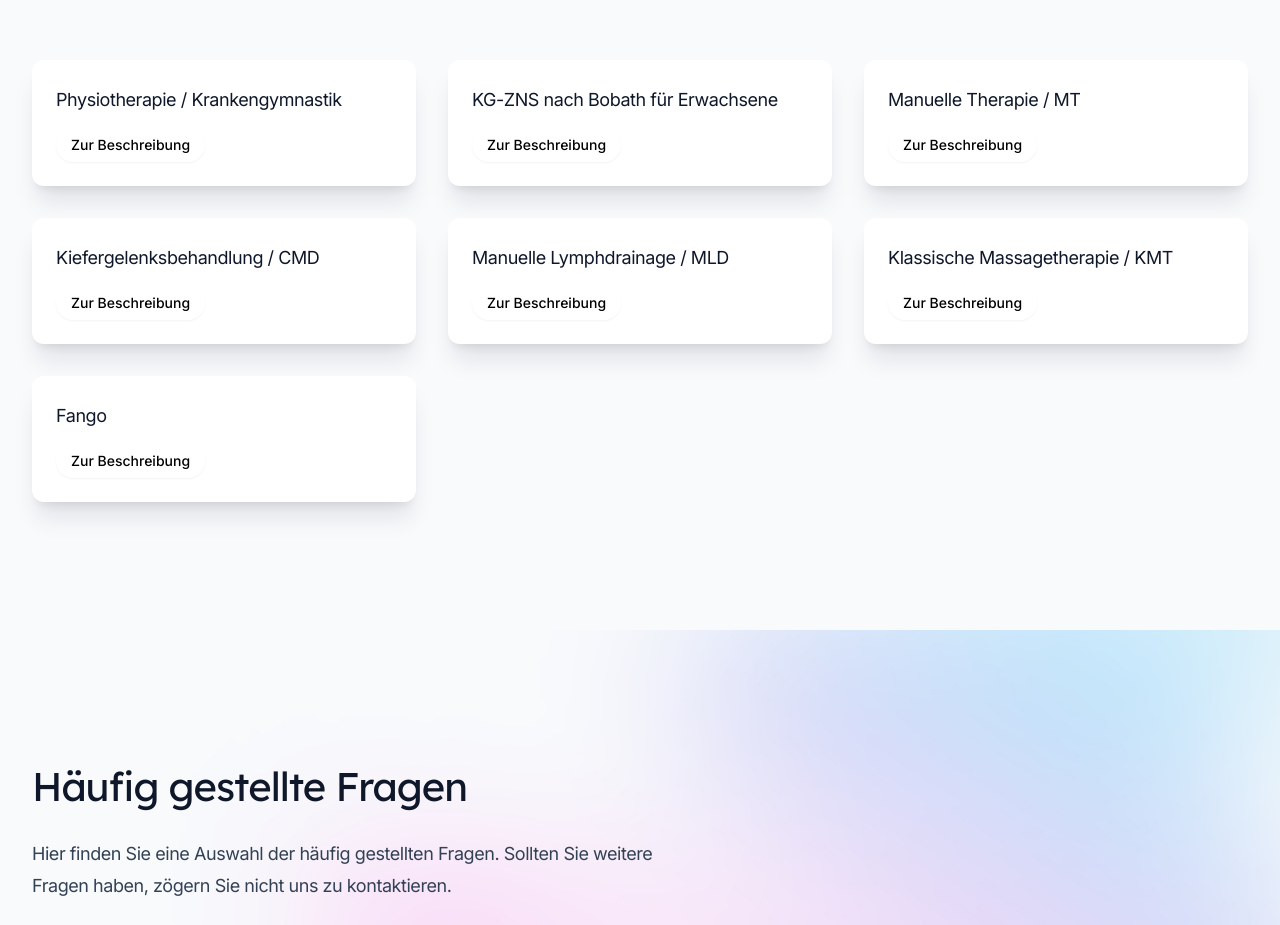
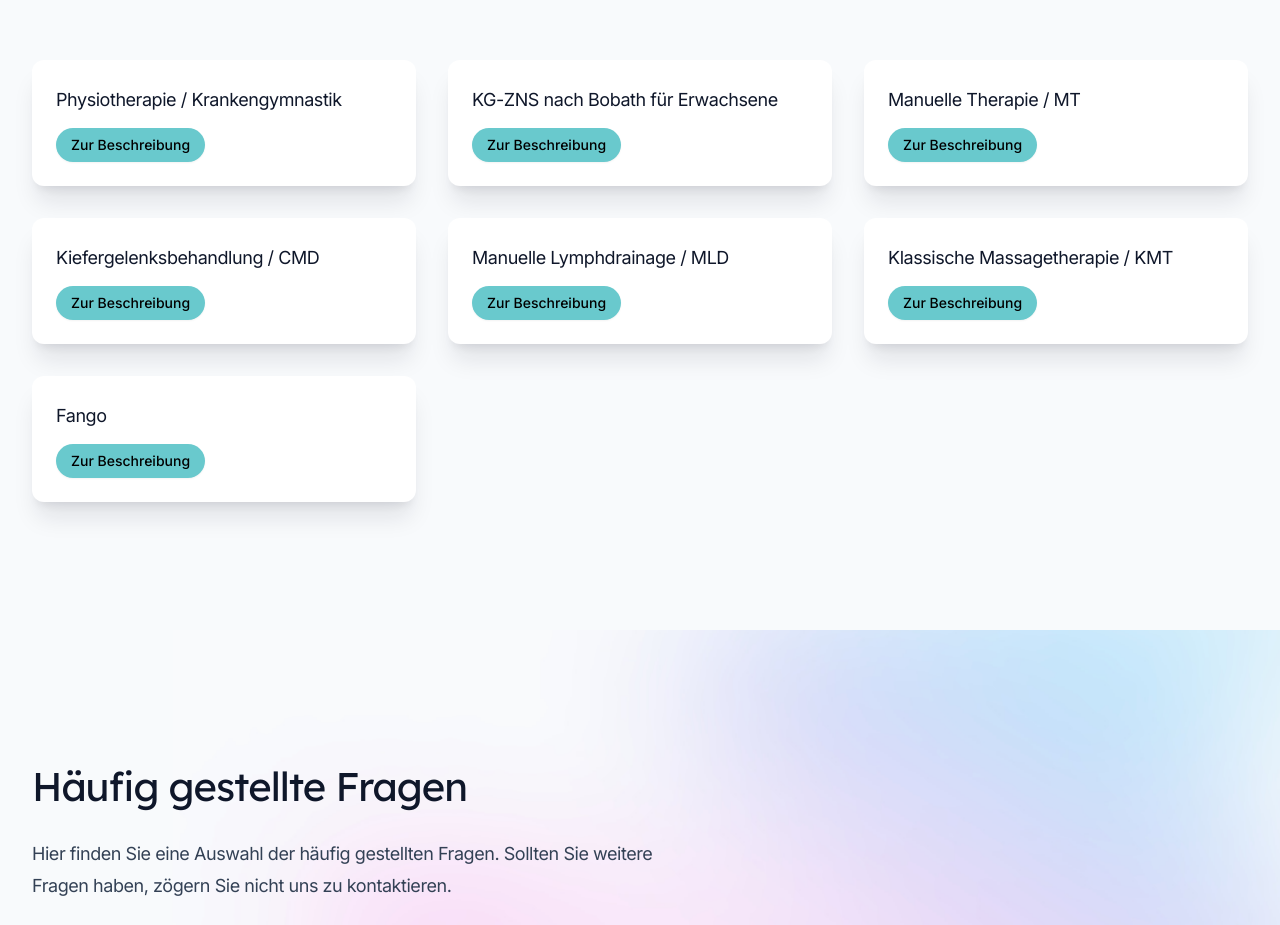
Before and after one commit to n2o/systemische-beratung-freund.de, a Next.js app: page / in a window 1280 px wide. Shown: the part 1420-2345 px from the top of the page. Built offline with nearby package versions, Linux system fonts and the light colour scheme.

Commit message:
Mobile optimizations

```diff
--- a/src/components/Faqs.tsx
+++ b/src/components/Faqs.tsx
@@ -71,7 +71,7 @@ export function Faqs() {
             Sie weitere Fragen haben, zögern Sie nicht uns zu kontaktieren.
           </p>
         </div>
-        <div className="grid grid-cols-3 gap-4">
+        <div className="grid grid-cols-2 gap-4 md:grid-cols-3">
           {faqs.map((faq, faqIndex) => (
             <div key={faqIndex} className="pb-4">
               <h3 className="font-display text-lg leading-7 text-slate-900">
--- a/src/components/Hero.tsx
+++ b/src/components/Hero.tsx
@@ -45,7 +45,7 @@ export function Hero() {
       <div className="lg:pt-15 pb-16 text-center">
         <div className="flex flex-col md:flex-row">
           <section className="md:mx-auto">
-            <h1 className="mx-auto max-w-4xl font-display text-4xl font-medium tracking-tight text-slate-900 md:pt-10 lg:text-6xl">
+            <h1 className="mx-auto max-w-4xl font-display text-3xl font-medium tracking-tight text-slate-900 md:pt-10 lg:text-6xl">
               Physiotherapie{" "}
               <span className="relative whitespace-nowrap text-primary">
                 <svg
--- a/src/components/Leistungen.tsx
+++ b/src/components/Leistungen.tsx
@@ -77,7 +77,7 @@ export function Leistungen() {
                 <Button
                   key={leistungIndex + "-button"}
                   className="text-sm"
-                  variant="outline"
+                  variant="solid"
                   href={leistung.href}
                 >
                   Zur Beschreibung
```
